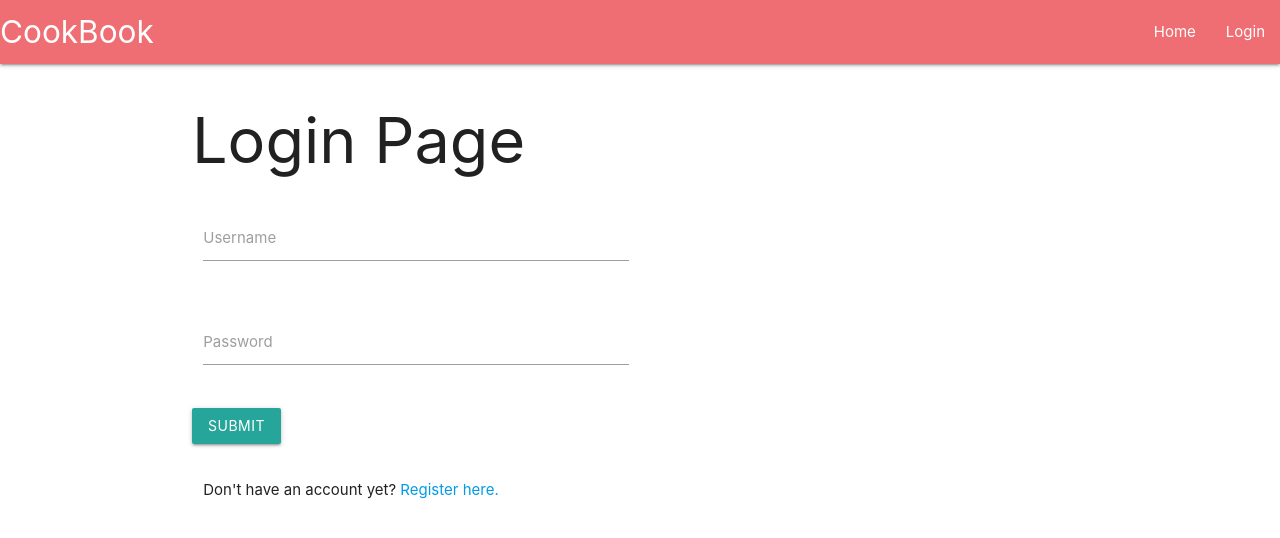
After one commit to Code-Institute-Submissions/CookBookApp, a Flask app: page /login in a window 1280 px wide. The commit adds this page. Shown: the top 538 px of the page. Run offline with Flask 2, Linux system fonts and the light colour scheme.

Commit message:
add login page, check DB for login data, login and logout user

```diff
--- a/app.py
+++ b/app.py
@@ -1,15 +1,42 @@
 import os
 from flask import Flask, render_template, redirect, request, url_for, session
-from cnxn import db_query
+import db_users
 
 app = Flask(__name__)
 app.secret_key = "fhkjashgdfkhakjdfgkjasdgf"
 
 @app.route('/')
-def home_page():
-    data = db_query('SELECT recipe_id, title FROM data_Recipe;')
-    return render_template('index.html', data=data)
+def index():
+    # If user is logged in, logout button will be displayed
+    if 'username' in session:
+        username = session['username']
+    else:
+        username = None
+    return render_template('index.html', username=username)
 
+@app.route('/login', methods=['GET', 'POST'])
+def login():
+    if request.method == 'POST':
+        username = request.form['username']
+        password = request.form['password']
+        # If entered data exist in DB, user will be logged in and username saved to session storage
+        login_data = db_users.check_username_password(username, password)
+        print(login_data)
+        if login_data:
+            print('Login successfull')
+            session['username'] = request.form['username']
+            return redirect(url_for('index'))
+        else:
+            print('Not successful')
+            return render_template('login.html')
+    return render_template('login.html')
+
+
+@app.route('/logout')
+def logout():
+    # Remove username from session storage and redirect
+    session.pop('username', None)
+    return redirect(url_for('index'))
 
 
 if __name__ == '__main__':
--- a/templates/base.html
+++ b/templates/base.html
@@ -5,16 +5,48 @@
         <meta charset="UTF-8">
         <meta name="viewport" content="width=device-width, initial-scale=1.0">
         <meta http-equiv="X-UA-Compatible" content="ie=edge">
-        <link rel="stylesheet" href="https://cdnjs.cloudflare.com/ajax/libs/bulma/0.7.1/css/bulma.min.css">
+        <link href="https://fonts.googleapis.com/icon?family=Material+Icons" rel="stylesheet">
+        <link rel="stylesheet" href="https://cdnjs.cloudflare.com/ajax/libs/materialize/1.0.0-beta/css/materialize.min.css">
 
         <title>CookBook</title>
     </head>
 
     <body>
 
+            <header>
+
+                    <nav>
+                        <div class="nav-wrapper">
+                            <a href="/" class="brand-logo">CookBook</a>
+                            <a href="#" data-target="mobile-demo" class="sidenav-trigger"><i class="material-icons">menu</i></a>
+                            <ul id="nav-mobile" class="right hide-on-med-and-down">
+                                <li><a href="/">Home</a></li>
+
+                                {% if username %}
+                                <li><a href="{{ url_for('logout') }}">Logout</a></li>
+                                {% else %}
+                                <li><a href="{{ url_for('login') }}">Login</a></li>
+                                {% endif %}
+                            </ul>
+                            <ul class="sidenav" id="mobile-demo">
+                                <li><a href="/">Home</a></li>
+
+                                {% if username %}
+                                <li><a href="{{ url_for('logout') }}">Logout</a></li>
+                                {% else %}
+                                <li><a href="{{ url_for('login') }}">Login</a></li>
+                                {% endif %}
+                            </ul>
+                        </div>
+                    </nav>
+                </header>
+
         <div class="container">
             {% block content %} {% endblock %}
         </div>
+
+        <script type="text/javascript" src="https://cdnjs.cloudflare.com/ajax/libs/jquery/3.3.1/jquery.min.js"></script>
+        <script type="text/javascript" src="https://cdnjs.cloudflare.com/ajax/libs/materialize/1.0.0-beta/js/materialize.min.js"></script>
 
 
     </body>
--- a/templates/index.html
+++ b/templates/index.html
@@ -4,9 +4,7 @@
 
 <h1>Home Page</h1>
 
-{% for entry in data %}
 
-{{ entry.title }}
 
 {% endfor %}
 
--- /dev/null
+++ b/templates/login.html
@@ -0,0 +1,39 @@
+{% extends 'base.html' %} {% block content %}
+
+
+<h1>Login Page</h1>
+
+<div class="row">
+
+    <form action="{{ url_for('login') }}" method="POST" class="col s12">
+        <div class="row">
+            <div class="input-field col s6">
+                <input id="username" name="username" type="text" class="validate">
+                <label for="username">Username</label>
+            </div>
+        </div>
+        <div class="row">
+            <div class="input-field col s6">
+                <input id="password" name="password" type="password" class="validate">
+                <label for="password">Password</label>
+            </div>
+        </div>
+        <div class="row">
+            <button class="btn waves-effect waves-light" type="submit" name="action">Submit </button>
+        </div>
+
+
+    </form>
+
+    <div class="row">
+        <div class=" col s12">
+            <p>Don't have an account yet?
+                <a href="">Register here.</a>
+            </p>
+        </div>
+    </div>
+
+</div>
+
+
+{% endblock %}
```
Also changed, not shown: db_users.py (added, +7 -0 lines).
